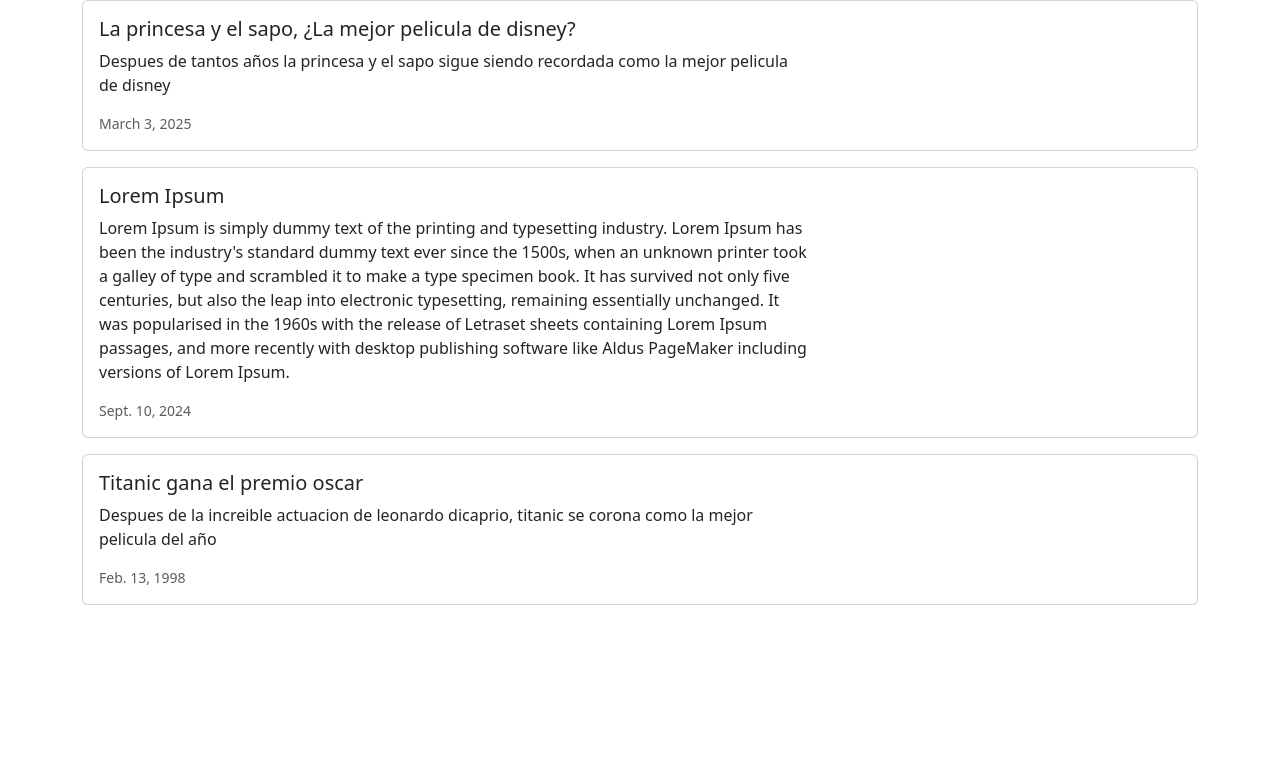
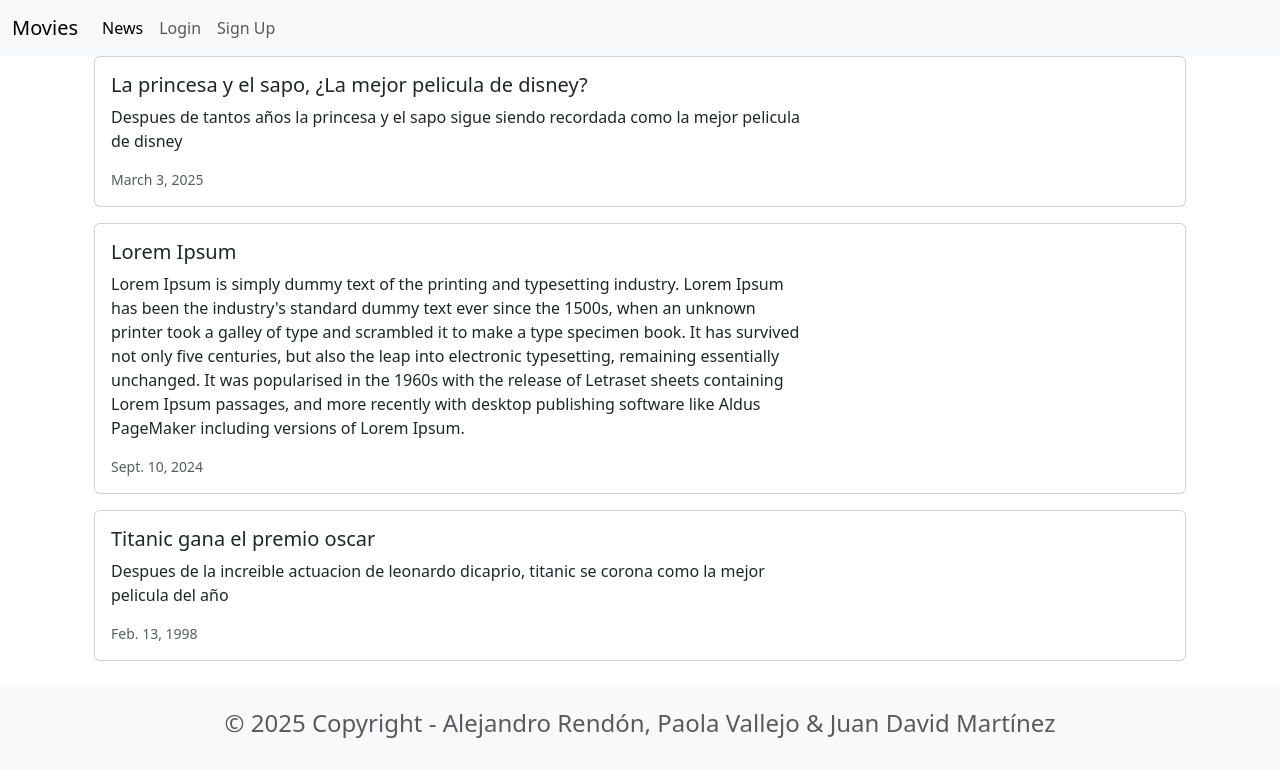
Before and after one commit to arendonc2/moviereviewsproject, a Django app: page /news/ in a window 1280 px wide. Shown: the top 777 px of the page. Run offline with Django 5.2, Linux system fonts and the light colour scheme; data comes from the database, SQL or seed files in the repository.

Commit message:
Se añadió navbar y footer

```diff
--- /dev/null
+++ b/movie/templates/base.html
@@ -0,0 +1,41 @@
+<head>
+    <link href="https://cdn.jsdelivr.net/npm/bootstrap@5.3.3/dist/css/bootstrap.min.css" rel="stylesheet" integrity="sha384-QWTKZyjpPEjISv5WaRU9OFeRpok6YctnYmDr5pNlyT2bRjXh0JMhjY6hW+ALEwIH" crossorigin="anonymous">
+    <script src="https://cdn.jsdelivr.net/npm/bootstrap@5.3.3/dist/js/bootstrap.bundle.min.js" integrity="sha384-YvpcrYf0tY3lHB60NNkmXc5s9fDVZLESaAA55NDzOxhy9GkcIdslK1eN7N6jIeHz" crossorigin="anonymous"></script>
+</head>
+
+<nav class="navbar navbar-expand-lg bg-body-tertiary">
+    <div class="container-fluid">
+        <a class="navbar-brand" href="{% url 'home' %}">Movies</a>
+        <button class="navbar-toggler" type="button" data-bs-toggle="collapse" data-bs-target="#navbarSupportedContent" aria-controls="navbarSupportedContent" aria-expanded="false" aria-label="Toggle navigation">
+            <span class="navbar-toggler-icon"></span>
+        </button>
+        <div class="collapse navbar-collapse" id="navbarSupportedContent">
+            <ul class="navbar-nav me-auto mb-2 mb-lg-0">
+                <li class="nav-item">
+                    <a class="nav-link active" aria-current="page" href="{% url 'news' %}">News</a>
+                </li>
+                <li class="nav-item"></li>
+                    <a class= "nav-link" href="#">Login</a>
+                </li>
+                <li class="nav-item">
+                    <a class="nav-link" href="#">Sign Up</a>
+                </li>
+            </ul>
+        </div>
+    </div>
+</nav>
+
+<div class="container">
+    {% block content %}
+    {% endblock content %}
+</div>
+
+<footer class="text-center text-lg-start bg-light text-muted mt-4">
+    <div class="container">
+        <div class="row">
+            <div class="text-center p-4">
+                <h4>© 2025 Copyright - Alejandro Rendón, Paola Vallejo & Juan David Martínez</h4>
+            </div>
+        </div>
+    </div>
+</footer>
--- a/moviereviews/settings.py
+++ b/moviereviews/settings.py
@@ -58,7 +58,7 @@ ROOT_URLCONF = 'moviereviews.urls'
 TEMPLATES = [
     {
         'BACKEND': 'django.template.backends.django.DjangoTemplates',
-        'DIRS': [],
+        'DIRS': [os.path.join(BASE_DIR, 'moviereviews/templates')],
         'APP_DIRS': True,
         'OPTIONS': {
             'context_processors': [
--- a/moviereviews/urls.py
+++ b/moviereviews/urls.py
@@ -23,7 +23,7 @@ from django.conf import settings
 
 urlpatterns = [
     path('admin/', admin.site.urls),
-    path('', movieViews.home),
+    path('', movieViews.home, name= 'home'),
     path('about', movieViews.about),
     path('news/', include('news.urls')),
 ]
--- a/news/templates/news.html
+++ b/news/templates/news.html
@@ -1,6 +1,6 @@
-<head>
-    <link href="https://cdn.jsdelivr.net/npm/bootstrap@5.3.3/dist/css/bootstrap.min.css" rel="stylesheet" integrity="sha384-QWTKZyjpPEjISv5WaRU9OFeRpok6YctnYmDr5pNlyT2bRjXh0JMhjY6hW+ALEwIH" crossorigin="anonymous">
-</head>
+{% extends 'base.html' %}
+{% block content %}
+
 <div class="container">
 {% for news in newss %}
 <div class="card mb-3">
@@ -16,3 +16,5 @@
 </div>
 {% endfor %}
 </div>
+
+{% endblock content %}
```
Also changed, not shown: movie/templates/home.html (+5 -4 lines).
